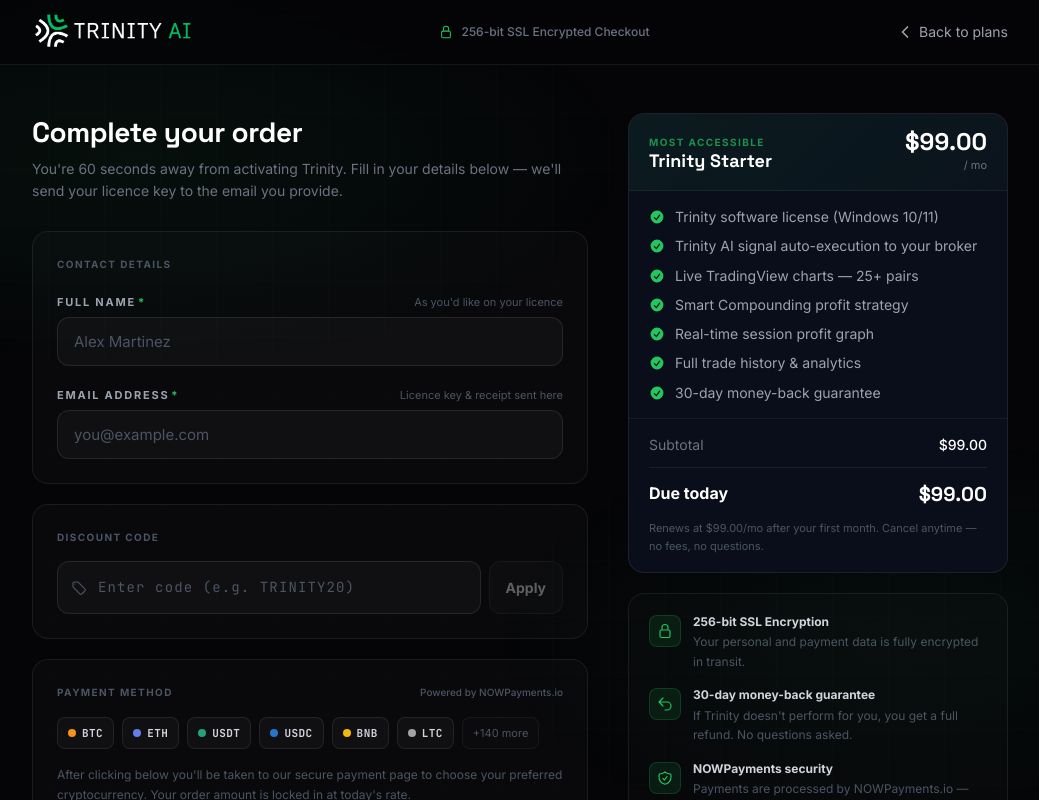
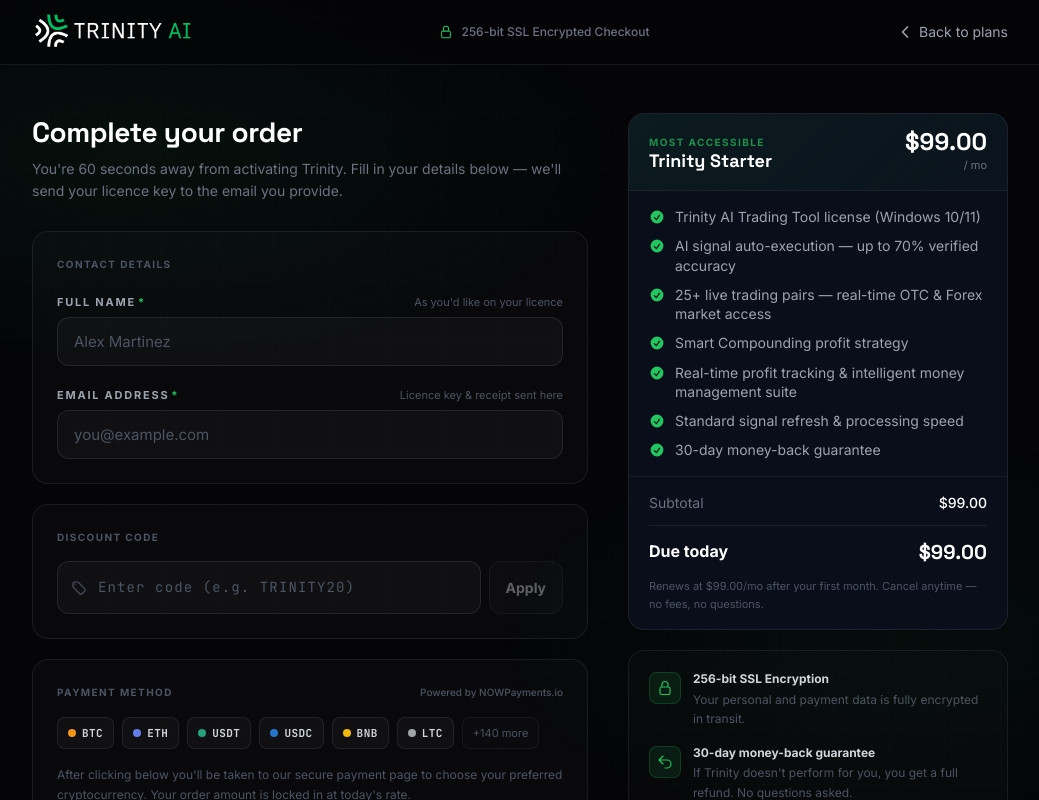
Before and after one commit to superautobinarytool/trinity-ai-website, a React (Vite) app: page /checkout in a window 1280 px wide. Shown: the top 800 px of the page, without its empty margins (120-1159 px from the left). Built offline with nearby package versions, Linux system fonts and the light colour scheme.

Commit message:
feat: update plan features copy, move video testimonials above demo section

```diff
--- a/src/components/sections/PricingSection.tsx
+++ b/src/components/sections/PricingSection.tsx
@@ -89,10 +89,10 @@
     featuresLabel: "Everything included:",
     features: [
       "Trinity AI Trading Tool license (Windows 10/11)",
-      "AI signal auto-execution — up to 78% verified accuracy",
-      "25+ live trading pairs via TradingView integration",
+      "AI signal auto-execution — up to 70% verified accuracy",
+      "25+ live trading pairs — real-time OTC & Forex market access",
       "Smart Compounding profit strategy",
-      "Real-time session profit graph & trade analytics",
+      "Real-time profit tracking & intelligent money management suite",
       "Standard signal refresh & processing speed",
     ],
     monthly: {
@@ -123,13 +123,13 @@
     light: true,
     featuresLabel: "Everything in Starter, plus:",
     features: [
-      "87%+ verified AI signal accuracy — highest available in any plan",
-      "Priority signal feed — 2× faster execution speed",
-      "60+ trading pairs — expanded cross-asset market coverage",
+      "60+ trading pairs with exclusive OTC market coverage",
+      "80%+ verified AI signal accuracy — highest in any plan",
+      "Priority signal feed — 1.8× faster execution speed",
       "Advanced AI compound scaling engine",
-      "Exclusive algorithm parameters & advanced stability controls",
       "Dedicated 1-on-1 onboarding & live setup call",
       "Early access to all new features & beta releases",
+      "Full OTC chart suite — trade after-hours markets unavailable elsewhere",
     ],
     monthly: {
       price: 199,
--- a/src/pages/Checkout.tsx
+++ b/src/pages/Checkout.tsx
@@ -32,12 +32,12 @@
     period: "mo",
     renewalNote: "Renews at $99.00/mo after your first month. Cancel anytime — no fees, no questions.",
     features: [
-      "Trinity software license (Windows 10/11)",
-      "Trinity AI signal auto-execution to your broker",
-      "Live TradingView charts — 25+ pairs",
+      "Trinity AI Trading Tool license (Windows 10/11)",
+      "AI signal auto-execution — up to 70% verified accuracy",
+      "25+ live trading pairs — real-time OTC & Forex market access",
       "Smart Compounding profit strategy",
-      "Real-time session profit graph",
-      "Full trade history & analytics",
+      "Real-time profit tracking & intelligent money management suite",
+      "Standard signal refresh & processing speed",
       "30-day money-back guarantee",
     ],
   },
@@ -51,12 +51,12 @@
     period: "yr",
     renewalNote: "Renews at $599.00/yr after your first year. Cancel anytime — no fees, no questions.",
     features: [
-      "Trinity software license (Windows 10/11)",
-      "Trinity AI signal auto-execution to your broker",
-      "Live TradingView charts — 25+ pairs",
+      "Trinity AI Trading Tool license (Windows 10/11)",
+      "AI signal auto-execution — up to 70% verified accuracy",
+      "25+ live trading pairs — real-time OTC & Forex market access",
       "Smart Compounding profit strategy",
-      "Real-time session profit graph",
-      "Full trade history & analytics",
+      "Real-time profit tracking & intelligent money management suite",
+      "Standard signal refresh & processing speed",
       "6 months FREE vs monthly billing",
       "30-day money-back guarantee",
     ],
@@ -72,12 +72,12 @@
     renewalNote: "Renews at $199.00/mo after your first month. Cancel anytime — no fees, no questions.",
     features: [
       "Everything in Starter",
-      "Advanced AI compound scaling mode",
-      "Priority signal feed",
-      "1-on-1 onboarding & setup call",
-      "Advanced session configuration",
-      "Exclusive pro-only settings",
-      "Early access to every new feature",
+      "60+ trading pairs with exclusive OTC market coverage",
+      "80%+ verified AI signal accuracy — highest in any plan",
+      "Priority signal feed — 1.8× faster execution speed",
+      "Advanced AI compound scaling engine",
+      "Dedicated 1-on-1 onboarding & live setup call",
+      "Early access to all new features & beta releases",
       "30-day money-back guarantee",
     ],
   },
@@ -92,12 +92,12 @@
     renewalNote: "Renews at $899.00/yr after your first year. Cancel anytime — no fees, no questions.",
     features: [
       "Everything in Pro monthly",
-      "Advanced AI compound scaling mode",
-      "Priority signal feed",
-      "1-on-1 onboarding & setup call",
-      "Advanced session configuration",
-      "Exclusive pro-only settings",
-      "Early access to every new feature",
+      "60+ trading pairs with exclusive OTC market coverage",
+      "80%+ verified AI signal accuracy — highest in any plan",
+      "Priority signal feed — 1.8× faster execution speed",
+      "Advanced AI compound scaling engine",
+      "Dedicated 1-on-1 onboarding & live setup call",
+      "Early access to all new features & beta releases",
       "7 months FREE vs monthly billing",
       "30-day money-back guarantee",
     ],
--- a/src/pages/Home.tsx
+++ b/src/pages/Home.tsx
@@ -24,10 +24,10 @@
  * 3. HeroSection      — headline, dashboard mock, stats
  * 4. LogoBar          — scrolling platform compatibility ticker
  * 5. FeaturesSection  — 3 feature pillars (signals, automation, analytics)
- * 6. VideoDemoSection — horizontal video demo slider (4 platform sessions)
- * 7. ProductShowcase  — deep-dive alternating product sections
- * 8. TestimonialsSection — masonry review cards
- * 9. VideoTestimonialsSection — 9:16 portrait video testimonials (blur-side focus)
+ * 6. VideoTestimonialsSection — 9:16 portrait video testimonials (blur-side focus)
+ * 7. VideoDemoSection — horizontal video demo slider (4 platform sessions)
+ * 8. ProductShowcase  — deep-dive alternating product sections
+ * 9. TestimonialsSection — masonry review cards
  * 10. PricingSection  — monthly/yearly toggle, Starter & Pro cards
  * 11. FAQSection      — animated accordion
  * 12. CTASection      — final conversion push
@@ -47,10 +47,10 @@
         <HeroSection headerHeight={barHeight + 64} />
         <LogoBar />
         <FeaturesSection />
+        <VideoTestimonialsSection />
         <VideoDemoSection />
         <ProductShowcase />
         <TestimonialsSection />
-        <VideoTestimonialsSection />
         <PricingSection />
         <FAQSection />
         <CTASection />
```
